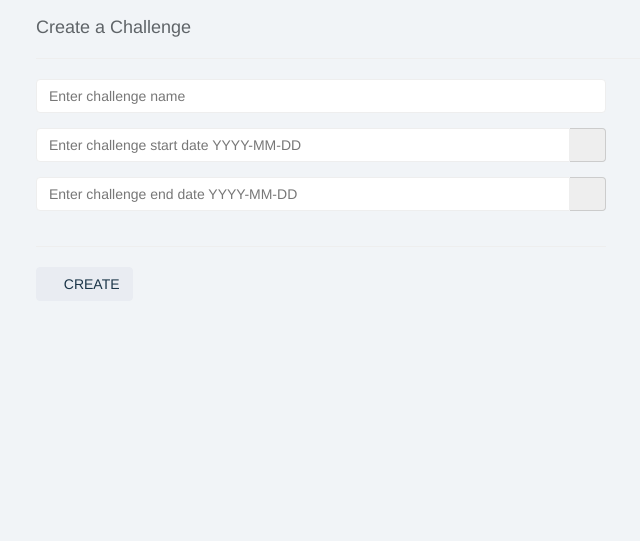
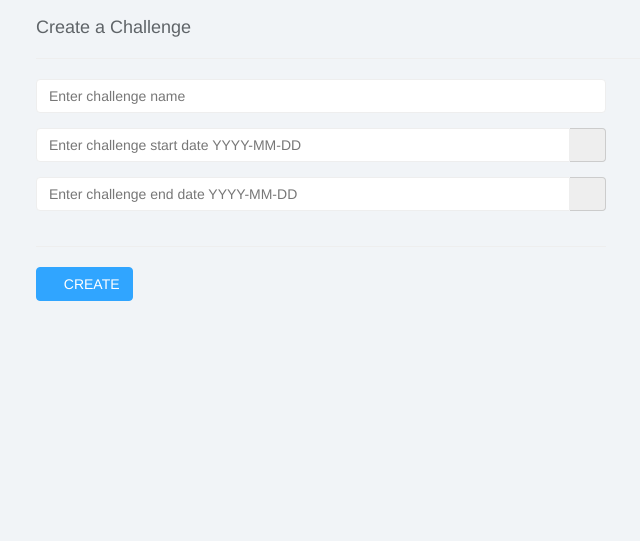
Before and after one commit to mohamadcharaf/weightchallenge, a PHP site: page /create.php in a window 1280 px wide. Shown: the part 50-591 px from the top of the page, without its empty margins (34-674 px from the left). Run offline with PHP 8.4, Linux system fonts and the light colour scheme; the visitor is signed in with stand-in values (Sample User, id 1); data that the repository does not hold is empty; some web fonts are replaced.

Commit message:
Make many buttons more emphasized

```diff
--- a/create.php
+++ b/create.php
@@ -70,11 +70,11 @@ $( document ).ready( function(){
 
 // jQuery UI version
   $( '.datepicker' ).datepicker({
-     dateFormat: 'yy-mm-dd'
-    ,changeMonth: true
-    ,changeYear: true
+     dateFormat:     'yy-mm-dd'
+    ,changeMonth:    true
+    ,changeYear:     true
     ,numberOfMonths: [ 1, 3 ]
-    ,minDate    : '+1d'
+    ,minDate:        '+1d'
   });
 
   $( '#invite_challenge' ).unbind( 'click' ).click( function(){
@@ -104,11 +104,10 @@ else if( isset( $_GET['created'] ) ){
 ?>
     <div class='alert alert-info'>
       <i class='glyphicon glyphicon-log-in'></i> &nbsp; Challenge successfully created.
+      <button type='button' name='btn-invite' class='btn btn-primary' id='invite_challenge'>
+        <i class='glyphicon glyphicon-check'></i>&nbsp;INVITE PEOPLE
+      </button>
     </div>
-<br>Button to take user to invite page
-  <button type='button' name='btn-invite' class='btn btn-default' id='invite_challenge'>
-    <i class='glyphicon glyphicon-check'></i>&nbsp;INVITE OTHERS
-  </button>
 
 <?php
 }
@@ -137,7 +136,7 @@ else if( isset( $_GET['created'] ) ){
     <div class='clearfix'></div>
     <hr />
     <div class='form-group'>
-      <button type='submit' name='btn-create' class='btn btn-default'>
+      <button type='submit' name='btn-create' class='btn btn-primary'>
         <i class='glyphicon glyphicon-check'></i>&nbsp;CREATE
       </button>
     </div>
--- a/history.php
+++ b/history.php
@@ -94,7 +94,7 @@ $( document ).ready( function(){
 <form id='fake_form' action='create.php' method='post'></form>
 <div class='history_dt'>
   Challenges you've created (click to edit/view)
-  <button type='button' name='btn-signup' class='btn btn-default' id='create_challenge' style='float: right;'>
+  <button type='button' name='btn-signup' class='btn btn-primary' id='create_challenge' style='float: right;'>
     <i class='glyphicon glyphicon-check'></i>&nbsp;NEW CHALLENGE
   </button>
   <table id='table0' class='display' cellspacing='0' width='100%' style='cursor: pointer;' >
--- a/index.php
+++ b/index.php
@@ -47,7 +47,7 @@ if( isset( $error ) ){
     <hr />
 
     <div class='form-group'>
-      <button type='submit' name='btn-login' class='btn btn-default'>
+      <button type='submit' name='btn-login' class='btn btn-primary'>
         <i class='glyphicon glyphicon-log-in'></i>&nbsp;SIGN IN
       </button>
     </div>
--- a/invite.php
+++ b/invite.php
@@ -131,7 +131,7 @@ if( isset( $error ) ){
     </div>
     <div class='form-group'>
       <input type='hidden' name='challenge_id' value='<?php echo $challenge_id;?>'>
-      <button type='submit' name='btn-invite' class='btn btn-default' id='invite_challenge'>
+      <button type='submit' name='btn-invite' class='btn btn-primary' id='invite_challenge'>
         <i class='glyphicon glyphicon-check'></i>&nbsp;INVITE
       </button>
     </div>
--- a/sign-up.php
+++ b/sign-up.php
@@ -89,7 +89,7 @@ else if( isset( $_GET['joined'] ) ){
     <div class='clearfix'></div>
     <hr />
     <div class='form-group'>
-      <button type='submit' name='btn-signup' class='btn btn-default'>
+      <button type='submit' name='btn-signup' class='btn btn-primary'>
         <i class='glyphicon glyphicon-check'></i>&nbsp;SIGN UP
       </button>
     </div>
```
